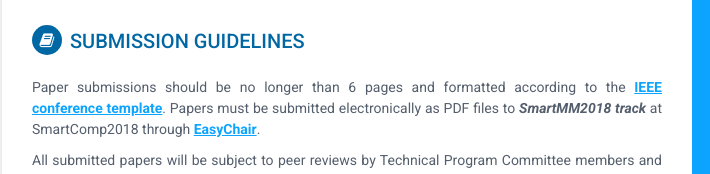
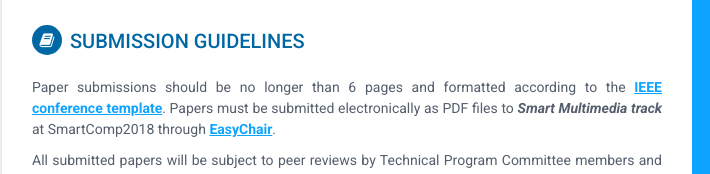
Before and after one commit to ubcweicai/SmartMM, a plain HTML site: page index.html in a window 1280 px wide. Shown: the part 1091-1265 px from the top of the page, 158-868 px from the left. Drawn offline with Linux system fonts and the light colour scheme.

Commit message:
revised track name

```diff
--- a/index.html
+++ b/index.html
@@ -304,7 +304,7 @@
                 <h2 class="section-title anchor" id="submissions"><i class="fa fa-book"></i>Submission Guidelines</h2>
                 <div class="summary">
 
-                    <p>Paper submissions should be no longer than 6 pages and formatted according to the <a href="http://www.ieee.org/conferences_events/conferences/publishing/templates.html" target="_blank">IEEE conference template</a>. Papers must be submitted electronically as PDF files to <em><b>SmartMM2018 track</b></em> at SmartComp2018 through <a href="https://easychair.org/conferences/?conf=smartcomp2018" target="_blank">EasyChair</a>.</p>
+                    <p>Paper submissions should be no longer than 6 pages and formatted according to the <a href="http://www.ieee.org/conferences_events/conferences/publishing/templates.html" target="_blank">IEEE conference template</a>. Papers must be submitted electronically as PDF files to <em><b>Smart Multimedia track</b></em> at SmartComp2018 through <a href="https://easychair.org/conferences/?conf=smartcomp2018" target="_blank">EasyChair</a>.</p>
 
                     <p>All submitted papers will be subject to peer reviews by Technical Program Committee members and other experts in the field. All presented papers will be published in the SmartComp2018 conference proceedings and submitted to the <strong><em>IEEE Xplore Digital Library</em></strong>. All accepted papers will be <strong><em>EI indexed</em></strong>.</p>
 
```
Also changed, not shown: 3 other files.
